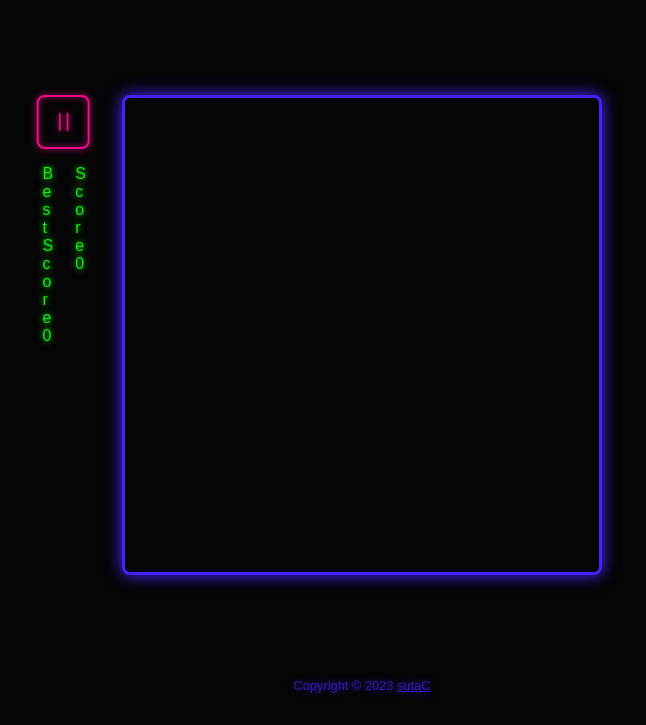
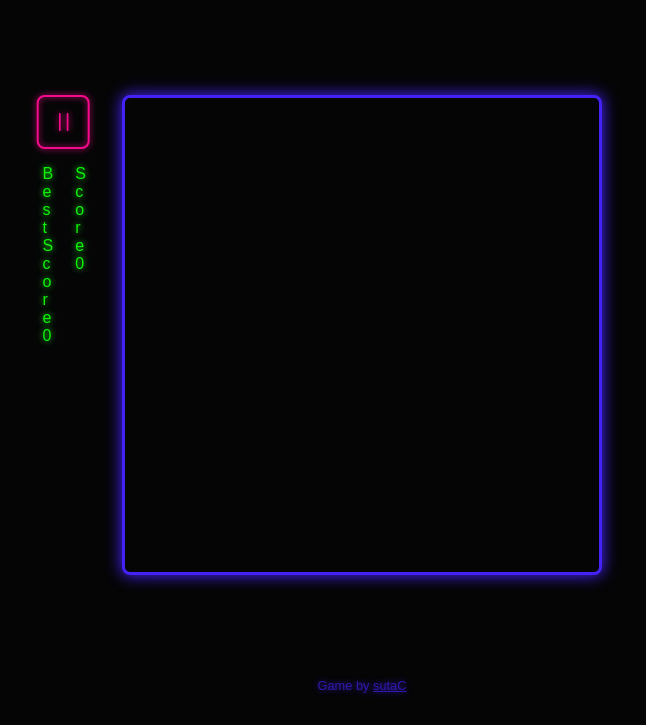
Before and after one commit to sutaC/Snake-game, a website: page index.html in a window 1280 px wide. Shown: the part 75-800 px from the top of the page, without its empty margins (278-924 px from the left). Drawn offline with Linux system fonts and the light colour scheme; a web font is replaced by a local one.

Commit message:
Footer text update

```diff
--- a/index.html
+++ b/index.html
@@ -62,7 +62,7 @@
 
         <footer>
             <p>
-                Copyright © 2023
+                Game by
                 <a
                     href="https://github.com/sutaC"
                     target="_blank"
```
